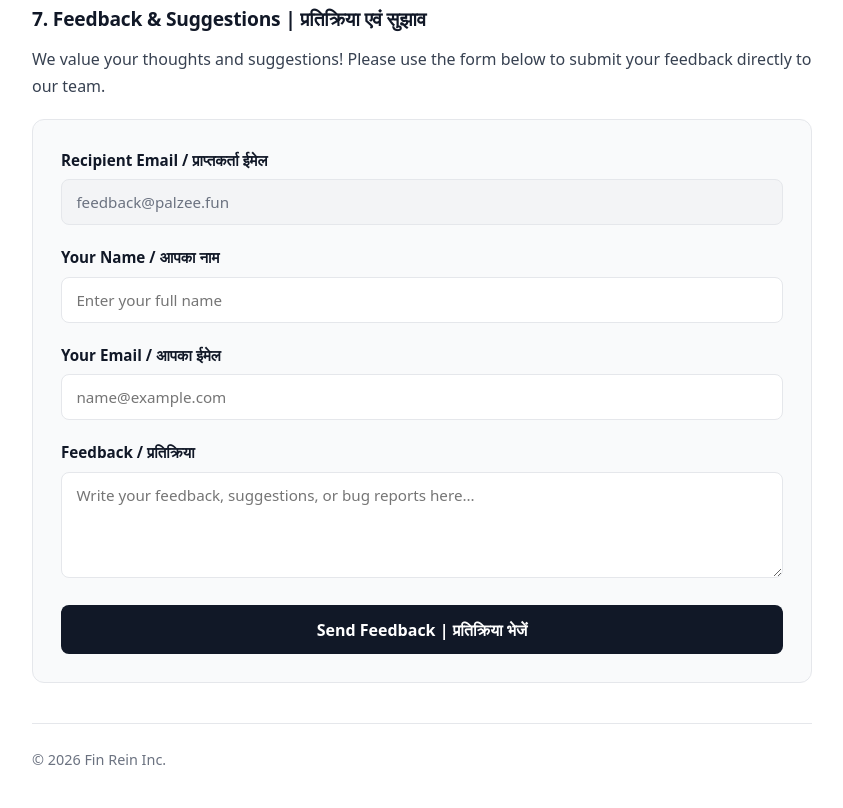
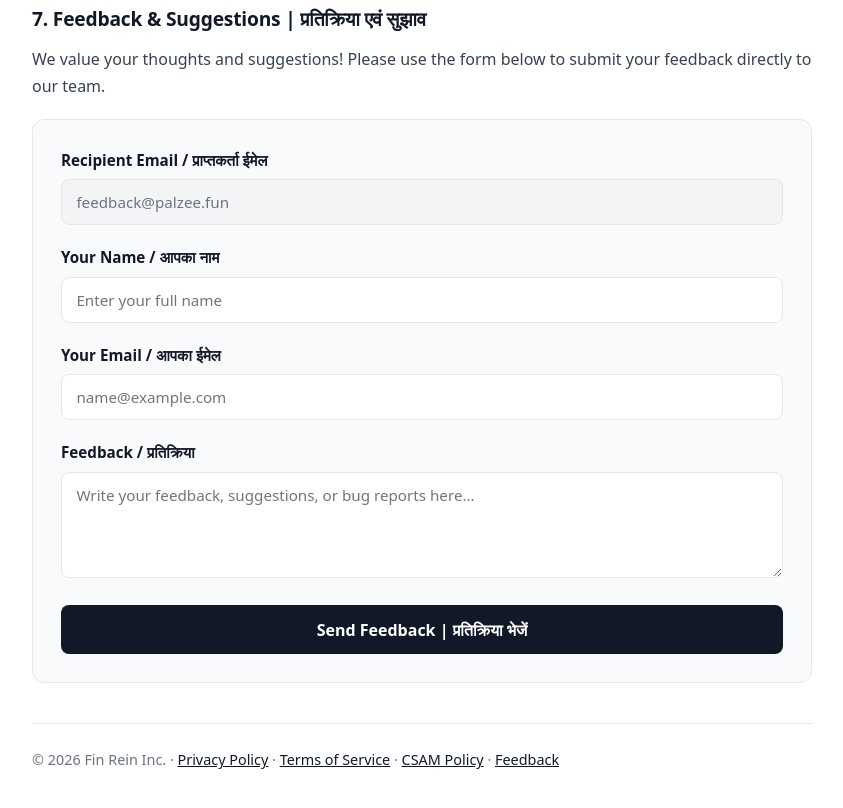
Before and after one commit to asurxeth/PALZEE, a plain HTML site: page csam.html in a window 1280 px wide. Shown: the part 1422-2230 px from the top of the page, without its empty margins (218-1061 px from the left). Drawn offline with Linux system fonts and the light colour scheme.

Commit message:
Add Feedback link to the right of CSAM policy in website footers

```diff
--- a/csam.html
+++ b/csam.html
@@ -136,7 +136,7 @@
 
 
         <div class="copyright-footer">
-            © 2026 Fin Rein Inc.
+            © 2026 Fin Rein Inc. · <a href="privacy.html">Privacy Policy</a> · <a href="tos.html">Terms of Service</a> · <a href="csampolicy.html">CSAM Policy</a> · <a href="csampolicy.html#feedback">Feedback</a>
         </div>
 
     </div>
```
Also changed, not shown: csampolicy.html (+1 -1 lines), csampolicy/index.html (+1 -1 lines), index.html (+1 -1 lines), privacy.html (+1 -1 lines), privacy/index.html (+1 -1 lines), tos.html (+1 -1 lines), tos/index.html (+1 -1 lines).
